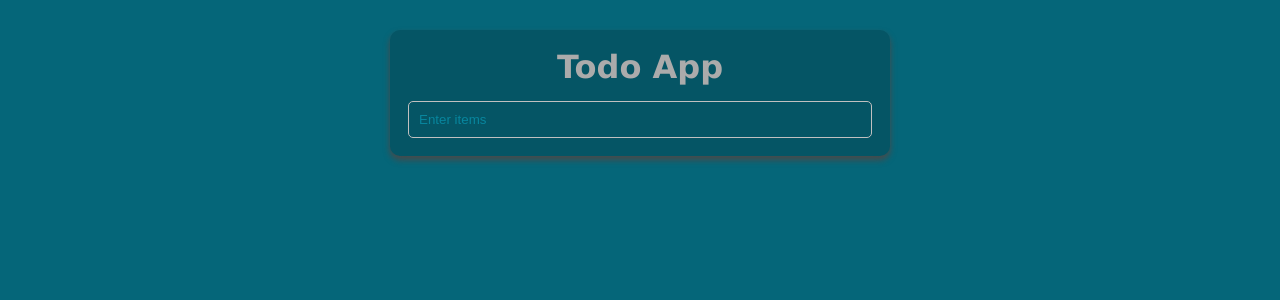
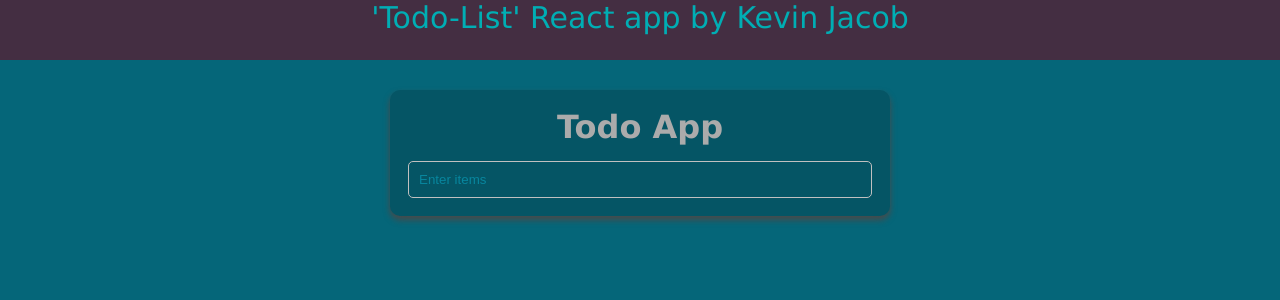
Before and after one commit to kevinjacob2001/Todo-list--React, a React (Create React App) app: page / in a window 1280 px wide. Shown: the top 300 px of the page. Built offline with nearby package versions, Linux system fonts and the light colour scheme.

Commit message:
added navbar

```diff
--- a/src/App.js
+++ b/src/App.js
@@ -4,12 +4,12 @@ import './App.css';
 
 
 import  TodoApp from './components/TodoApp/TodoApp';
-
+import Navbar from './components/TodoApp/Navbar'
 
 function App() {
   return (
     <div >
-
+<Navbar/>
 <TodoApp/>
     </div>
   );
--- /dev/null
+++ b/src/components/TodoApp/Navbar.css
@@ -0,0 +1,9 @@
+.Navbar{
+
+width: 100%;
+height: 60px;
+background-color: rgb(68, 46, 66);
+font-size: 30px;
+text-align: center;
+color: rgb(0, 174, 180)
+}
--- /dev/null
+++ b/src/components/TodoApp/Navbar.jsx
@@ -0,0 +1,13 @@
+import React from 'react';
+
+import  './Navbar.css';
+
+function Navbar(){
+return(
+    <div className="Navbar">
+'Todo-List' React app by Kevin Jacob
+        </div>
+)
+}
+
+export default Navbar;
```
